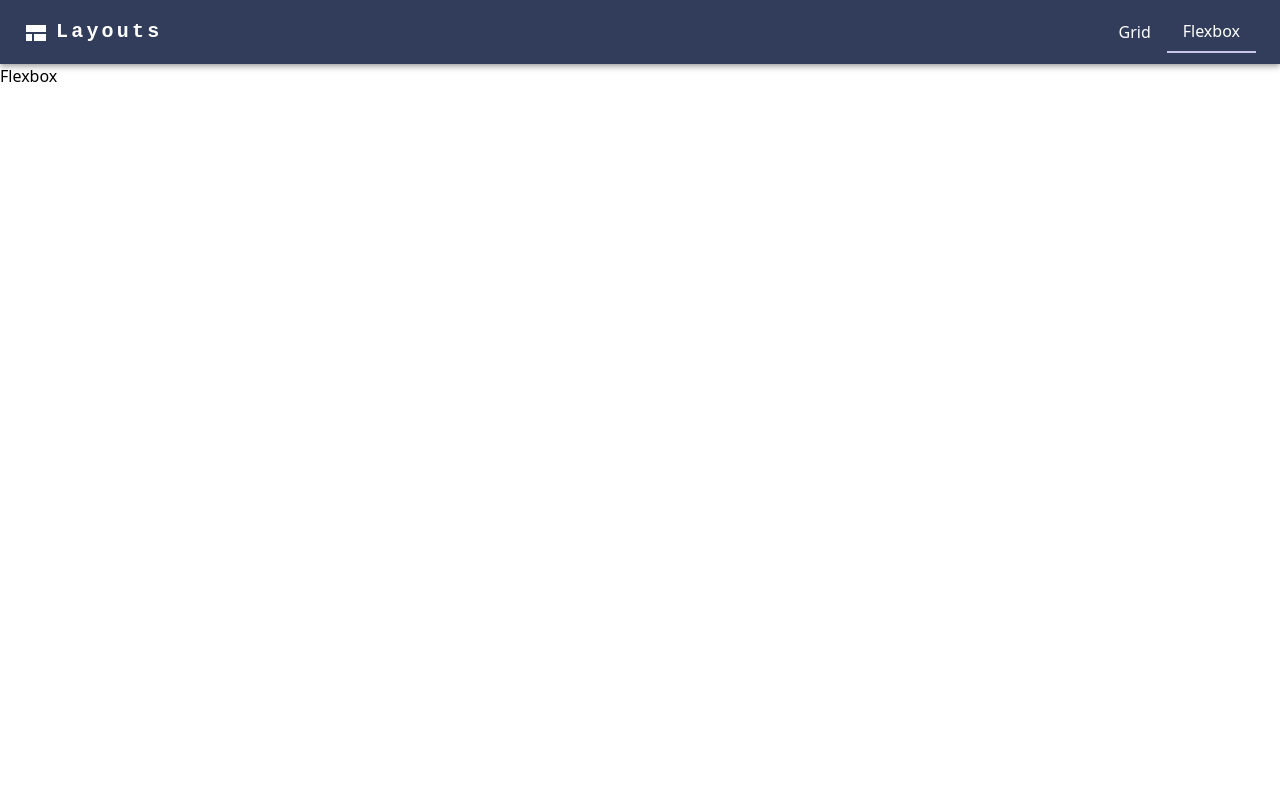
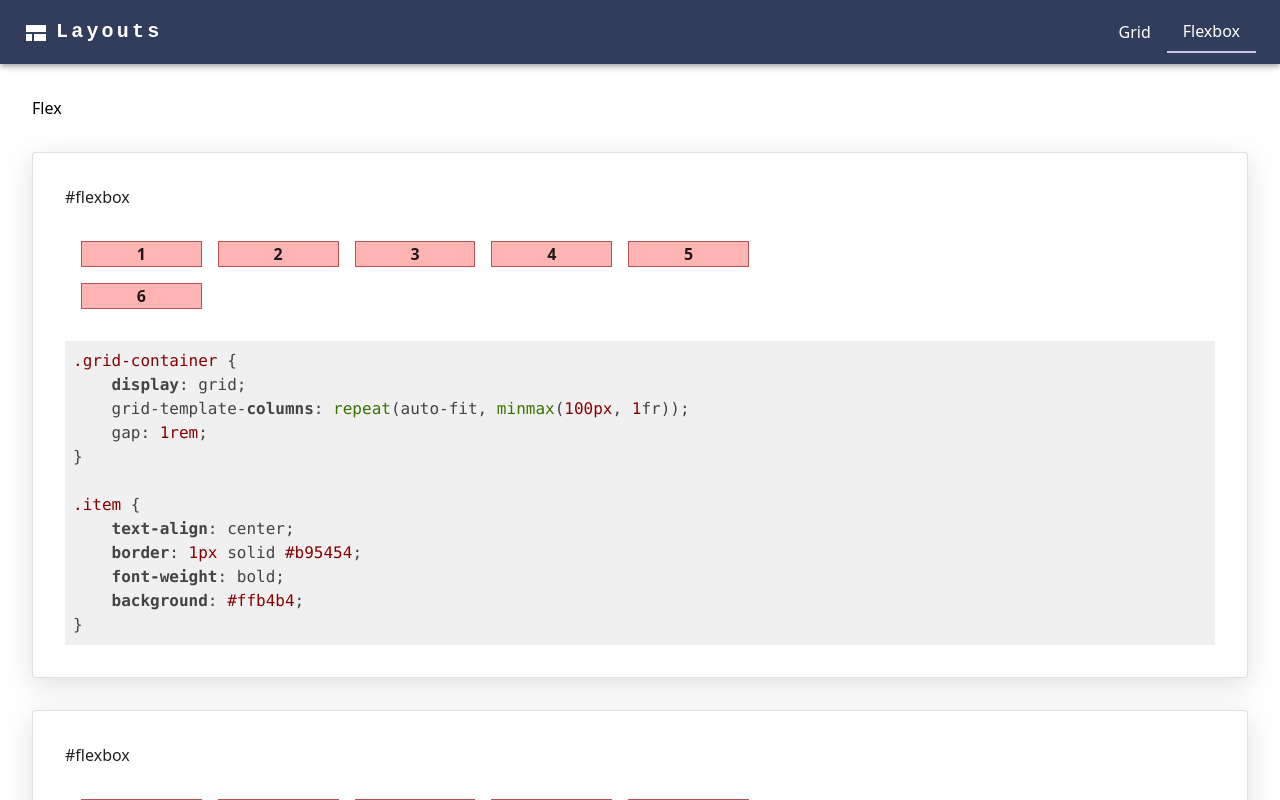
Before and after one commit to 16Bogdan54/Layouts-app-ReactJS, a React (Vite) app: page /flexbox in a window 1280 px wide. Shown: the top 800 px of the page. Built offline with nearby package versions, Linux system fonts and the light colour scheme.

Commit message:
flexbox test, small issue fix

```diff
--- a/src/components/layouts/Layout.tsx
+++ b/src/components/layouts/Layout.tsx
@@ -12,7 +12,7 @@ const items: number[] = [1,2,3,4,5,6]
 const Layout = ({type}:Props) => {
     return (
         <Card variant="outlined" sx={{height: 'auto', p: 4, my:4, boxShadow: 'rgba(100, 100, 111, 0.2) 0px 7px 29px 0px'}}>
-            <h1>{type === "flexbox" ? "#flexbox" : "#grid"}</h1>
+            <h1>{type === "flexbox" || "flex" ? "#flexbox" : "#grid"}</h1>
             <LayoutBlock/>
             <div>
                 <SyntaxHighlighter language="css" children={
--- a/src/pages/Flexbox/FlexboxLayouts.tsx
+++ b/src/pages/Flexbox/FlexboxLayouts.tsx
@@ -1,10 +1,16 @@
 import React from 'react';
+import {Box} from "@mui/material";
+import Layout from "../../components/layouts/Layout";
 
 const FlexboxLayouts = () => {
     return (
-        <div>
-            <h1>Flexbox</h1>
-        </div>
+            <Box p={4}>
+
+                <h1>Flex</h1>
+                <Layout type="flexbox"/>
+                <Layout type="flexbox"/>
+                <Layout type="flexbox"/>
+            </Box>
     );
 };
 
--- a/src/pages/Grid/GridLayouts.tsx
+++ b/src/pages/Grid/GridLayouts.tsx
@@ -4,11 +4,12 @@ import {Box} from "@mui/material";
 
 const GridLayouts = () => {
     return (
-        <Box p={4}>
-            <Layout type="grid"/>
-            <Layout type="grid"/>
-            <Layout type="grid"/>
-        </Box>
+            <Box p={4}>
+                <h1>Grid</h1>
+                <Layout type="grid"/>
+                <Layout type="grid"/>
+                <Layout type="grid"/>
+            </Box>
     );
 };
 
```
